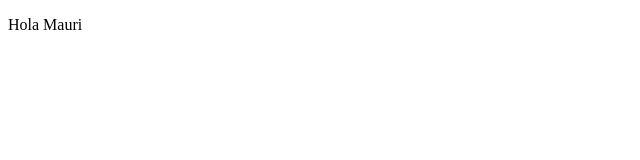
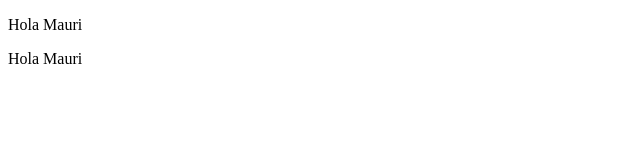
Before and after one commit to Lovestj04/juegodedados, a plain HTML site: page index.html in a window 1280 px wide. Shown: the full height of the page, 0-640 px from the left. Drawn offline with Linux system fonts and the light colour scheme.

Commit message:
segundo commit

```diff
--- a/index.html
+++ b/index.html
@@ -7,5 +7,6 @@
 </head>
 <body>
 <p>Hola Mauri</p>
+<p>Hola Mauri</p>
 </body>
 </html>
```
